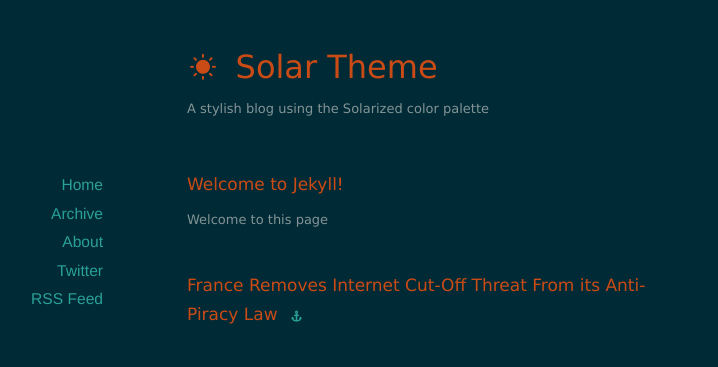
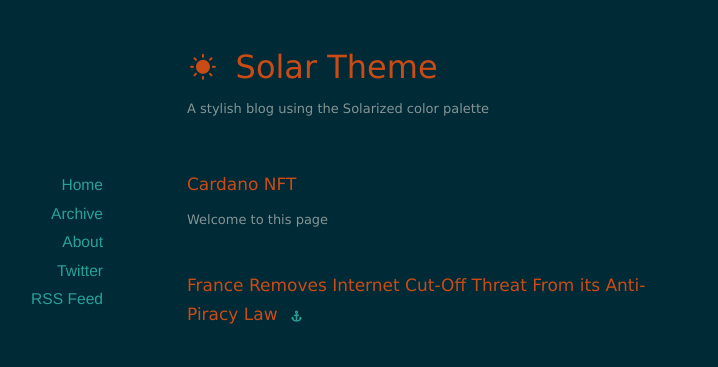
Before and after one commit to Makishima09/nft_absolem, a Jekyll site: the page built from index.html, in a window 1280 px wide. Shown: the top 367 px of the page, without its empty margins (203-921 px from the left). Built offline with Jekyll 4.4.1, drawn with Linux system fonts in a browser that asks for light colours; nearby versions of some CDN libraries; the list of posts is cut into pages by our own code.

Commit message:
update04

```diff
--- a/_layouts/default.html
+++ b/_layouts/default.html
@@ -36,7 +36,7 @@
           <li><a href="/">Home</a></li>
           <li><a href="/archives">Archive</a></li>
           <li><a href="/about">About</a></li>
-          <li><a href="http://twitter.com/AbsolemCNFT">Twitter</a></li>
+          <li><a href="https://twitter.com/AbsolemCNFT">Twitter</a></li>
           <li><a href="/feed.xml">RSS Feed</a></li>
         </ul>
       </nav>
--- a/_posts/2021-09-04-cardanofirst.md
+++ b/_posts/2021-09-04-cardanofirst.markdown
@@ -1,6 +1,6 @@
 ---
 layout: post
-title:  "Welcome to Jekyll!"
+title:  "Cardano NFT"
 date:   2021-09-04 15:06:25
 categories: cardano first
 ---
```
